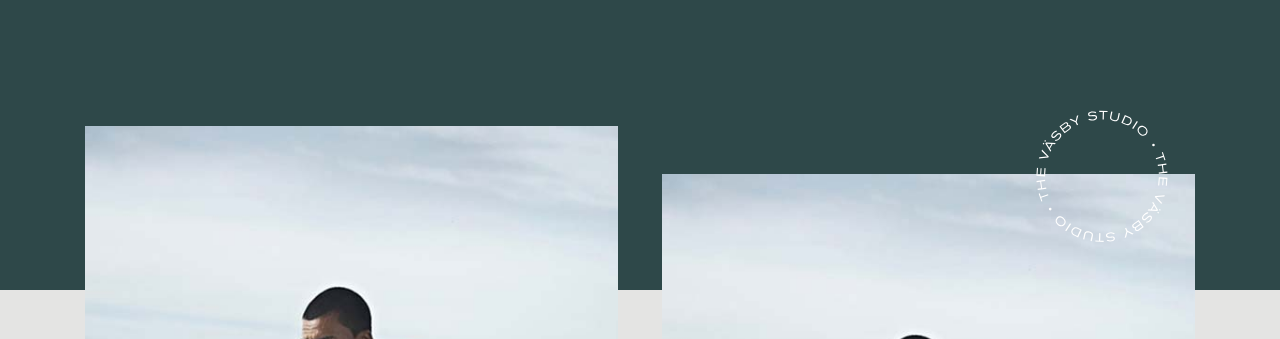
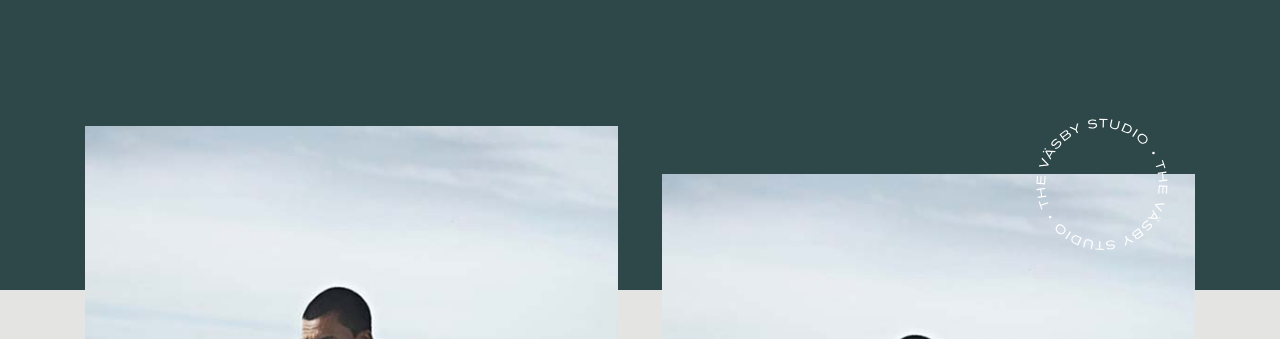
Before and after one commit to ifancyabroad/vasby, a Jekyll site: the page built from index.html, in a window 1280 px wide. Shown: the part 506-845 px from the top of the page. Built offline with Jekyll 4.4.1, drawn with Linux system fonts in a browser that asks for light colours.

Commit message:
Fix circular logos in safari

```diff
--- a/_sass/main.scss
+++ b/_sass/main.scss
@@ -21,14 +21,6 @@
       font-size: $font-size-lg;
     }
   }
-
-  .round-logo {
-    filter:  brightness(0) invert(1);
-    position: absolute;
-    bottom: -190px;
-    right: 40px;
-    z-index: 1;
-  }
 }
 
 .case-studies {
@@ -48,6 +40,13 @@
         margin-left: 10px;
       }
     }
+  }
+
+  .round-logo {
+    filter:  brightness(0) invert(1);
+    position: absolute;
+    top: -224px;
+    right: 40px;
   }
 }
 
@@ -95,10 +94,12 @@
       &:first-child {
         filter:  brightness(0) invert(1);
         clip-path: polygon(0 40%, 80% 40%, 80% 100%, 0% 100%);
+        -webkit-clip-path: polygon(0 40%, 80% 40%, 80% 100%, 0% 100%);
       }
 
       &:last-child {
         clip-path: polygon(100% 0, 100% 100%, 80% 100%, 80% 40%, 0 40%, 0 0);
+        -webkit-clip-path: polygon(100% 0, 100% 100%, 80% 100%, 80% 40%, 0 40%, 0 0);
       }
     }
   }
@@ -106,13 +107,6 @@
 }
 
 @include media-breakpoint-up(sm) {
-
-  .header-section {
-
-    .round-logo {
-      bottom: -240px;
-    }
-  }
 
   .case-studies {
 
@@ -122,6 +116,10 @@
 
     .case-study:nth-child(even) {
       margin-top: $spacer * 3;
+    }
+
+    .round-logo {
+      top: -174px;
     }
   }
 }
--- a/index.html
+++ b/index.html
@@ -12,7 +12,6 @@
           <h1 class="text-secondary mb-4">We create branding and web design for growing businesses</h1>
           <p class="text-secondary">We build brands, websites and eCommerce solutions that people and companies love. We are a small company with an agency output. We help business owners create brands and websites that look great and make money.</p>
         </div>
-        <img class="round-logo scroll-rotate" src="./assets/logos/vasby-round-logo.svg" alt="Vasby logo" width="137">
       </div>
     </div>
   </div>
@@ -33,6 +32,7 @@
           <a class="spaced-letters h6" href="{{ case_study.url }}">VIEW CASE STUDY <span>&#10230;</span></a>
         </div>
         {% endfor %}
+        <img class="round-logo scroll-rotate wow fadeInUp" src="./assets/logos/vasby-round-logo.svg" alt="Vasby logo" width="137">
       </div>
     </div>
   </div>
```
